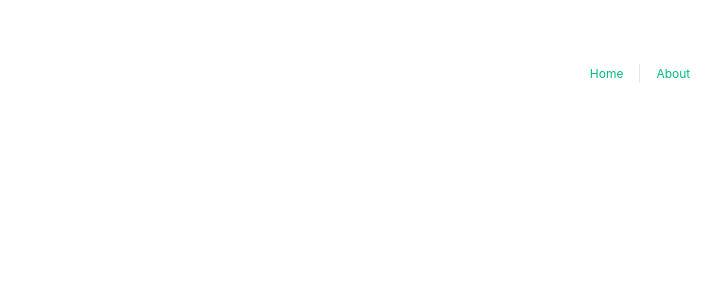
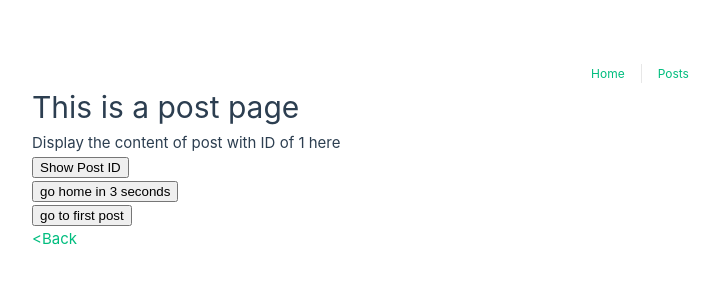
Before and after one commit to SuitcaseCoder/Vue-Composition-API-Basics, a Vue app: page /postDetail/1 in a window 1280 px wide. Before the commit this address had no page. Shown: the top 300 px of the page, without its empty margins (0-720 px from the left). Built offline with nearby package versions, Linux system fonts and the light colour scheme.

Commit message:
vue router

```diff
--- a/src/App.vue
+++ b/src/App.vue
@@ -1,7 +1,7 @@
 <template>
   <nav>
     <RouterLink to="/">Home</RouterLink>
-    <RouterLink to="/about">About</RouterLink>
+    <RouterLink to="/posts">Posts</RouterLink>
   </nav>
 
   <router-view v-slot="{ Component }">
--- a/src/router/index.js
+++ b/src/router/index.js
@@ -10,13 +10,15 @@
       component: HomeView
     },
     {
-      path: '/about',
-      name: 'about',
-      // route level code-splitting
-      // this generates a separate chunk (About.[hash].js) for this route
-      // which is lazy-loaded when the route is visited.
-      component: () => import('../views/AboutView.vue')
-    }
+      path: '/posts',
+      name: 'posts',
+      component: () => import('../views/Postsview.vue')
+    },
+    {
+      path: '/postDetail/:id',
+      name: 'postDetail',
+      component: () => import('../views/PostDetailview.vue')
+    },
   ]
 })
 
--- a/src/views/AboutView.vue
+++ /dev/null
@@ -1,12 +0,0 @@
-<template>
-  <div class="about">
-    <h1>About</h1>
-    <textarea v-autofocus/>
-  </div>
-</template>
-
-<script>
-/* imports */
-import { vAutofocus } from '@/directives/vAutofocus'
-
-</script>
--- /dev/null
+++ b/src/views/PostDetailView.vue
@@ -0,0 +1,44 @@
+<template>
+  <div class="post-detail">
+    <h1>This is a post page</h1>
+    <p>Display the content of post with ID of {{ $route.params.id }} here</p>
+    <div>
+      <button @click="showPostId">Show Post ID</button>
+    </div>
+    <div>
+      <button @click="goHomeIn3Seconds">go home in 3 seconds</button>
+    </div>
+    <div>
+      <button @click="goToFirstPost">go to first post</button>
+    </div>
+    <p><RouterLink to="/posts">&lt;Back</RouterLink></p>
+  </div>
+</template>
+
+<script setup>
+/* imports */
+import { useRoute, useRouter } from 'vue-router'
+
+const route = useRoute()
+const router = useRouter()
+
+const showPostId = () => {
+  alert(`The ID of this post is: ${ route.params.id }`)
+}
+
+const goHomeIn3Seconds = () => {
+  setTimeout(() => {
+    router.push('/'); // is the same as: router.push({ name: 'home' }) where the name is defined in the index.js file
+  }, 3000)
+}
+
+const goToFirstPost = () => {
+  router.push({
+    name: 'postDetail',
+    params: {
+      id: 'id1'
+    }
+    })
+}
+
+</script>
--- /dev/null
+++ b/src/views/PostsView.vue
@@ -0,0 +1,31 @@
+<template>
+  <div class="posts">
+    <h1>Posts</h1>
+
+    <ul>
+      <li>
+        <RouterLink to="/postDetail/id1">Post 1</RouterLink>
+      </li>
+      <li>
+        <RouterLink to="/postDetail/id2">Post 2</RouterLink>
+      </li>
+      <li>
+        <RouterLink to="/postDetail/id3">Post 3</RouterLink>
+      </li>
+    </ul>
+
+    <textarea v-autofocus></textarea>
+  </div>
+</template>
+
+<script setup>
+/* imports */
+import { vAutofocus } from '@/directives/vAutofocus'
+
+</script>
+
+<style scoped>
+ul {
+  margin-bottom: 30px;
+}
+</style>
```
